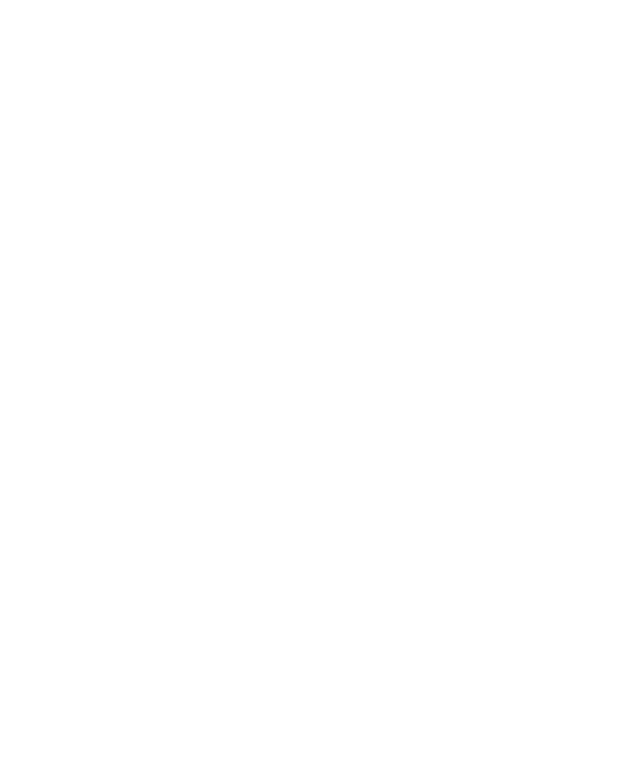
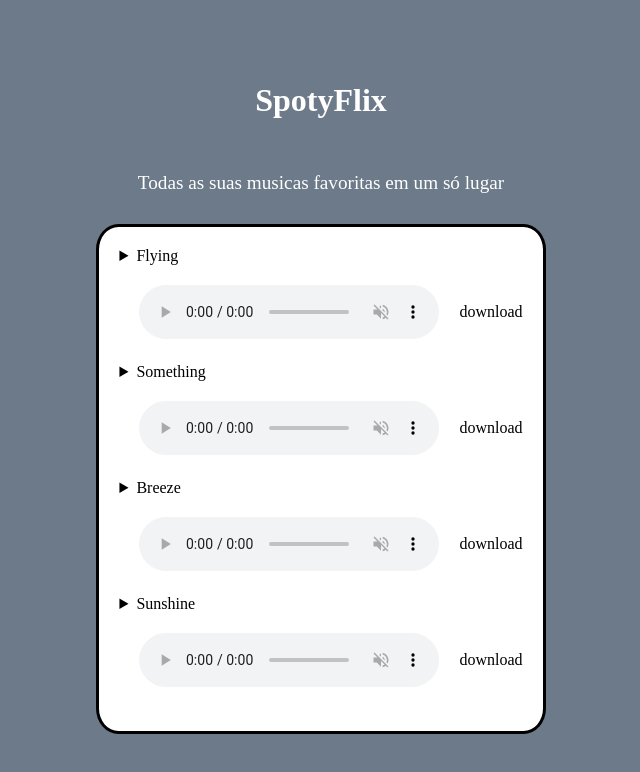
Before and after one commit to lineMarques/exerciciosHTML, a plain HTML site: page Exercicio03/index.html in a window 1280 px wide. Shown: the whole page, without its empty margins (319-959 px from the left). Drawn offline with Linux system fonts and the light colour scheme.

Commit message:
Exercicio 03

```diff
--- a/Exercicio03/index.html
+++ b/Exercicio03/index.html
@@ -1,13 +1,81 @@
 <!DOCTYPE html>
-<html lang="en">
+<html lang="pt-br">
+
 <head>
     <meta charset="UTF-8">
     <meta name="viewport" content="width=device-width, initial-scale=1.0">
+    <link rel="stylesheet" href="style.css">
     <title>Document</title>
 </head>
+
 <body>
-    <main>
+    <header class="header">
 
+        <h1 class="titulo">
+            <p>SpotyFlix</p>
+        </h1>
+        <p class="fraseTopo">Todas as suas musicas favoritas em um só lugar</p>
+
+    </header>
+
+    <main class="main">
+        <section>
+            <div class="box">
+
+                <div class="player">
+                    <div>
+                        <details>
+                            <summary>Flying</summary>
+                            <p>Lorem</p>
+                        </details>
+                        <audio class="coluna1" controls autoplay loop muted>
+                            <source src="assets/Flying.mp3" type="audio/mp3">
+                        </audio>
+                    </div>
+                    <p class="download">download</p>
+                </div>
+
+                <div class="player">
+                    <div>
+                        <details>
+                            <summary>Something</summary>
+                            <p>Lorem</p>
+                        </details>
+                        <audio class="coluna1" controls autoplay loop muted>
+                            <source src="assets/Something.mp3" type="audio/mp3">
+                        </audio>
+                    </div>
+                    <p class="download">download</p>
+                </div>
+
+                <div class="player">
+                    <div>
+                        <details>
+                            <summary>Breeze</summary>
+                            <p>Lorem</p>
+                        </details>
+                        <audio class="coluna1" controls autoplay loop muted>
+                            <source src="assets/Breeze.mp3" type="audio/mp3">
+                        </audio>
+                    </div>
+                    <p class="download">download</p>
+                </div>
+
+                <div class="player">
+                    <div>
+                        <details>
+                            <summary>Sunshine</summary>
+                            <p>Lorem</p>
+                        </details>
+                        <audio class="coluna1" controls autoplay loop muted>
+                            <source src="assets/Sunshine.mp3" type="audio/mp3">
+                        </audio>
+                    </div>
+                    <p class="download">download</p>
+                </div>
+            </div>
+        </section>
     </main>
 </body>
+
 </html>
--- /dev/null
+++ b/Exercicio03/style.css
@@ -0,0 +1,48 @@
+body{
+  margin: 0;
+  padding: 0;
+  background: #6C7A89;
+
+
+}
+.titulo{
+    display: flex;
+    justify-content: center;
+    margin-top: 50px;
+    color: #fff;
+
+}
+.fraseTopo{
+    margin-bottom: 0%;
+    display: flex;
+    color: #fff;
+    font-size: larger;
+    justify-content: center;
+}
+.main {
+  width: 100;
+  height: 100;
+  display: flex;
+  flex-direction: row;
+  justify-content: center;
+  align-items: center;
+  padding: 30px;
+}
+.box{
+  background-color: #fff;
+  border: 3px solid black;
+  border-radius: 5%;
+  padding: 20px;
+
+}
+.player{
+    display: flex;
+}
+.coluna1{
+    padding: 20px;
+    width: 70;
+}
+.download{
+    padding-top: 40px;
+    width: 30;
+}
```
Also changed, not shown: 4 other files.
